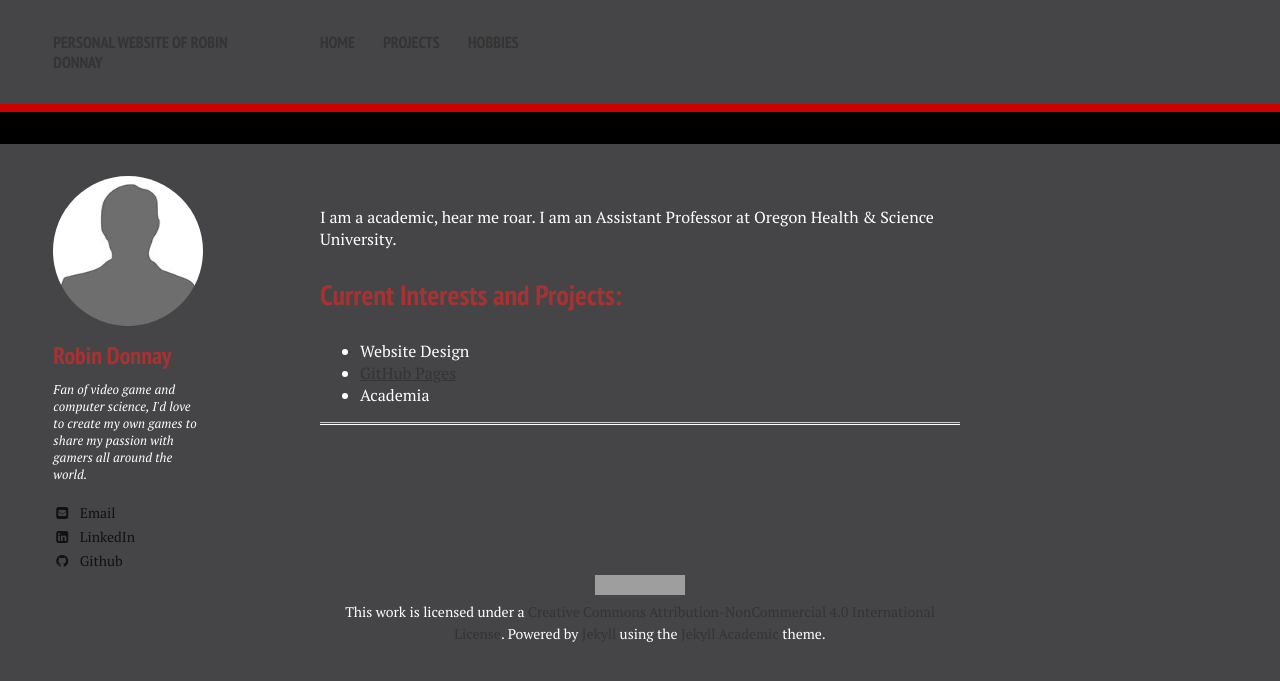
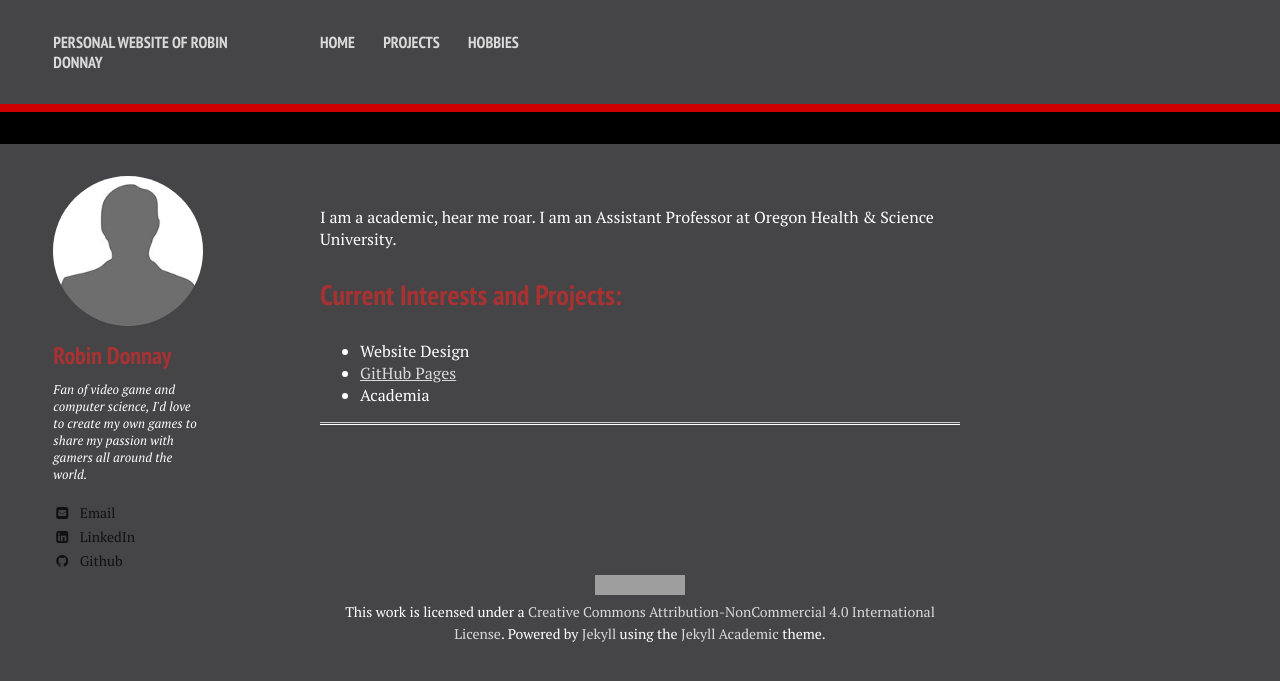
Before and after one commit to Aros69/RobinDonnay, a Jekyll site: the page built from index.md, in a window 1280 px wide. Shown: the top 681 px of the page. Built offline with Jekyll 4.4.1, drawn with Linux system fonts in a browser that asks for light colours; nearby versions of some CDN libraries; grey boxes are pictures that could not be loaded.

Commit message:
New Color Scheme for links

```diff
--- a/_sass/variables.scss
+++ b/_sass/variables.scss
@@ -54,7 +54,7 @@ $vimeo-color        : #1ab7ea;
 $youtube-color      : #ff3333;
 
 /* links */
-$linkcolor 		    : #343434;
+$linkcolor 		    : #d9d9d9;
 $link-color       : $linkcolor;
 $linkcolorhover 	: darken($linkcolor, 10);
 $linkcolorvisited : lighten($linkcolorhover, 20);
```
